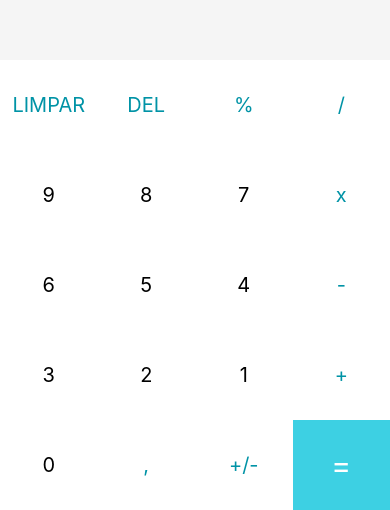
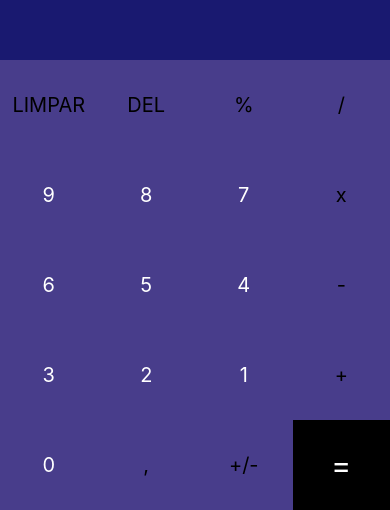
Before and after one commit to nicolascardosooh/Calculadora-React-Native, a React Native app: screen / in a window 390 px wide. Shown: the part 334-844 px from the top of the page. Built offline with nearby package versions, Linux system fonts and the light colour scheme.

Commit message:
melhoria de cores
melhoria de cores

```diff
--- a/App.js
+++ b/App.js
@@ -79,12 +79,12 @@
 
         {buttons.map((button) =>
           button === '=' ? // Mapeamento do botão =
-        <TouchableOpacity onPress={() => handleInput(button)} key={button} style={[styles.button, {backgroundColor: '#3dd0e3'}]}>
+        <TouchableOpacity onPress={() => handleInput(button)} key={button} style={[styles.button, {backgroundColor: 'black'}]}>
           <Text style={[styles.textButton, {color: "white", fontSize: 30}]}>{button}</Text>
         </TouchableOpacity>
           : // Mapeamento dos outros botões
           <TouchableOpacity onPress={() => handleInput(button)} key={button} style={styles.button}>
-            <Text style={[styles.textButton, {color: typeof(button) === 'number' ? 'black': '#0093a6'}]}>{button}</Text>
+            <Text style={[styles.textButton, {color: typeof(button) === 'number' ? '#fff': 'black'}]}>{button}</Text>
           </TouchableOpacity>
         )}
       </View>
@@ -100,10 +100,10 @@
   results: {
     flex: 2,
     justifyContent: "center",
-    backgroundColor: "#f5f5f5"
+    backgroundColor: "#191970"
   },
   resultText: {
-    color: "#282F38",
+    color: "#fff",
     fontSize: 32,
     fontWeight: "bold",
     padding: 12,
@@ -120,7 +120,7 @@
     flexWrap: 'wrap',
   },
   button: {
-    backgroundColor: 'white',
+    backgroundColor: '#483D8B',
     alignItems: 'center',
     justifyContent: 'center',
     minWidth: 90,
@@ -128,7 +128,7 @@
     flex: 2,
   },
   textButton: {
-    color: "#7c7c7c",
+    color: "cyan",
     fontSize: 20,
   }
 });
```
